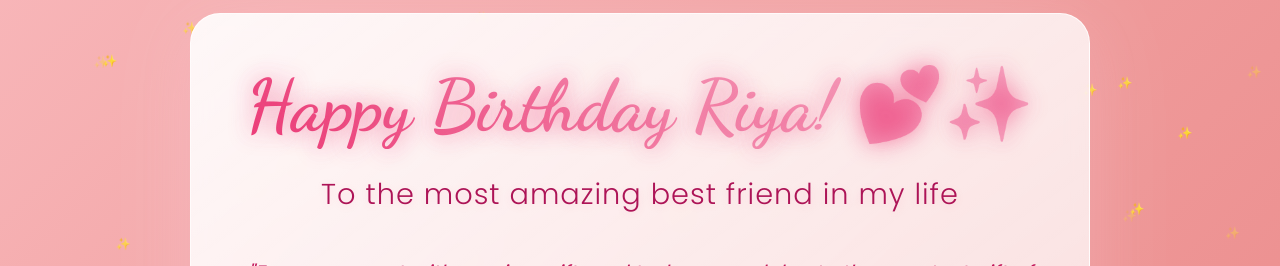
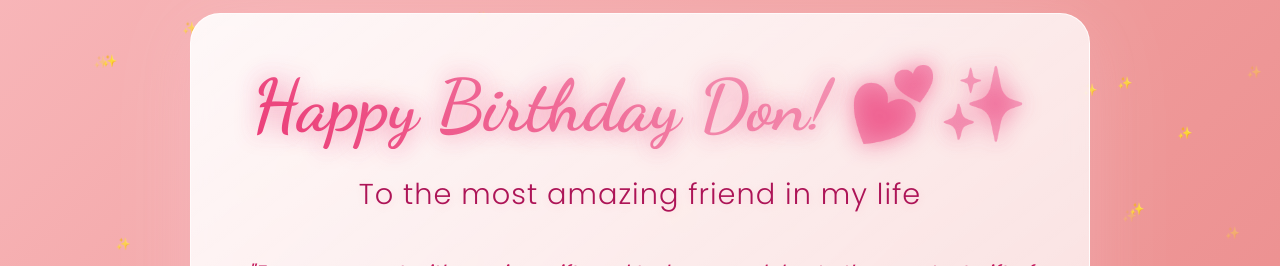
Before and after one commit to bhanupratap07-hack/P, a plain HTML site: page index.html in a window 1280 px wide. Shown: the part 152-418 px from the top of the page. Drawn offline with nearby package versions, Linux system fonts and the light colour scheme.

Commit message:
Update index.html

```diff
--- a/index.html
+++ b/index.html
@@ -3,7 +3,7 @@
 <head>
     <meta charset="UTF-8">
     <meta name="viewport" content="width=device-width, initial-scale=1.0">
-    <title>Happy Birthday Riya! 💕</title>
+    <title>Happy Birthday Don! 💕</title>
     <style>
         @import url('https://fonts.googleapis.com/css2?family=Dancing+Script:wght@400;600;700&family=Poppins:wght@300;400;600&display=swap');
 
@@ -135,9 +135,9 @@
     <div class="floating-hearts"></div>
 
     <div class="container">
-        <h1 class="glow">Happy Birthday Riya! 💕✨</h1>
+        <h1 class="glow">Happy Birthday Don! 💕✨</h1>
         <div class="subtitle">
-            To the most amazing best friend in my life
+            To the most amazing friend in my life
         </div>
         <div class="love-message">
             "Every moment with you is a gift, and today we celebrate the greatest gift of all - YOU! 🌹"
```
